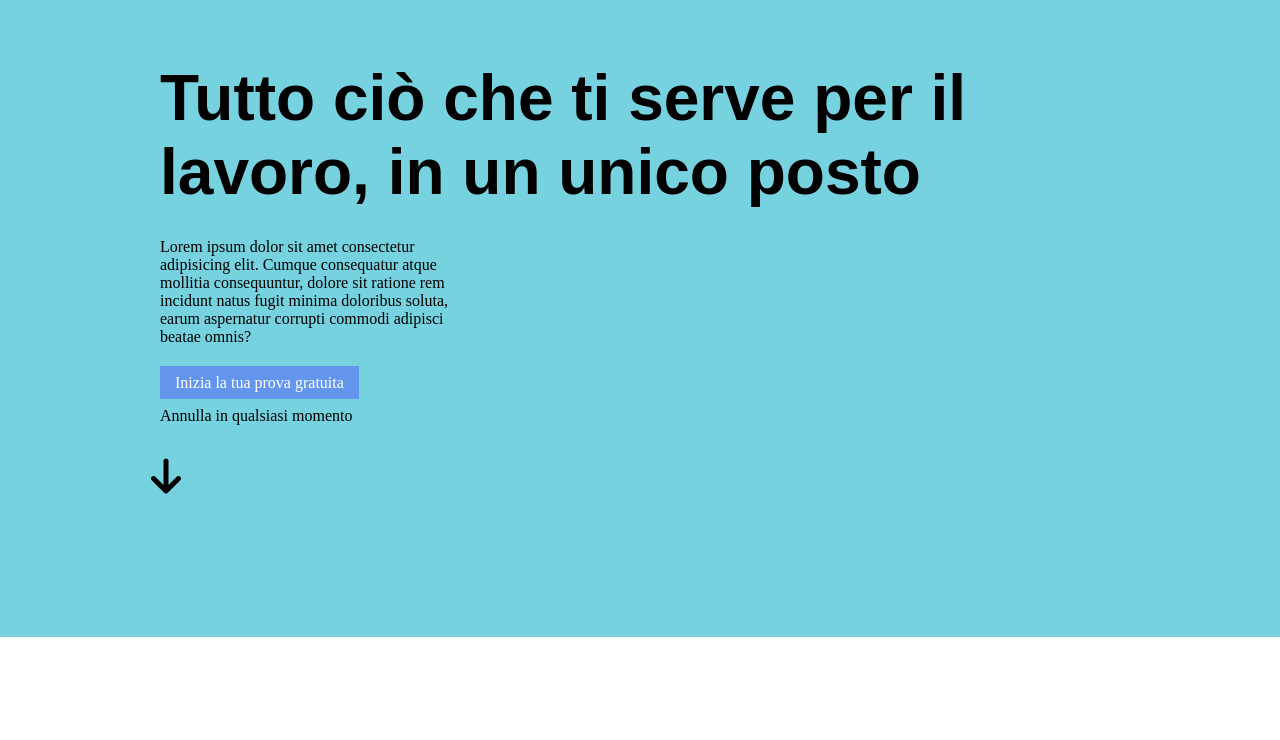
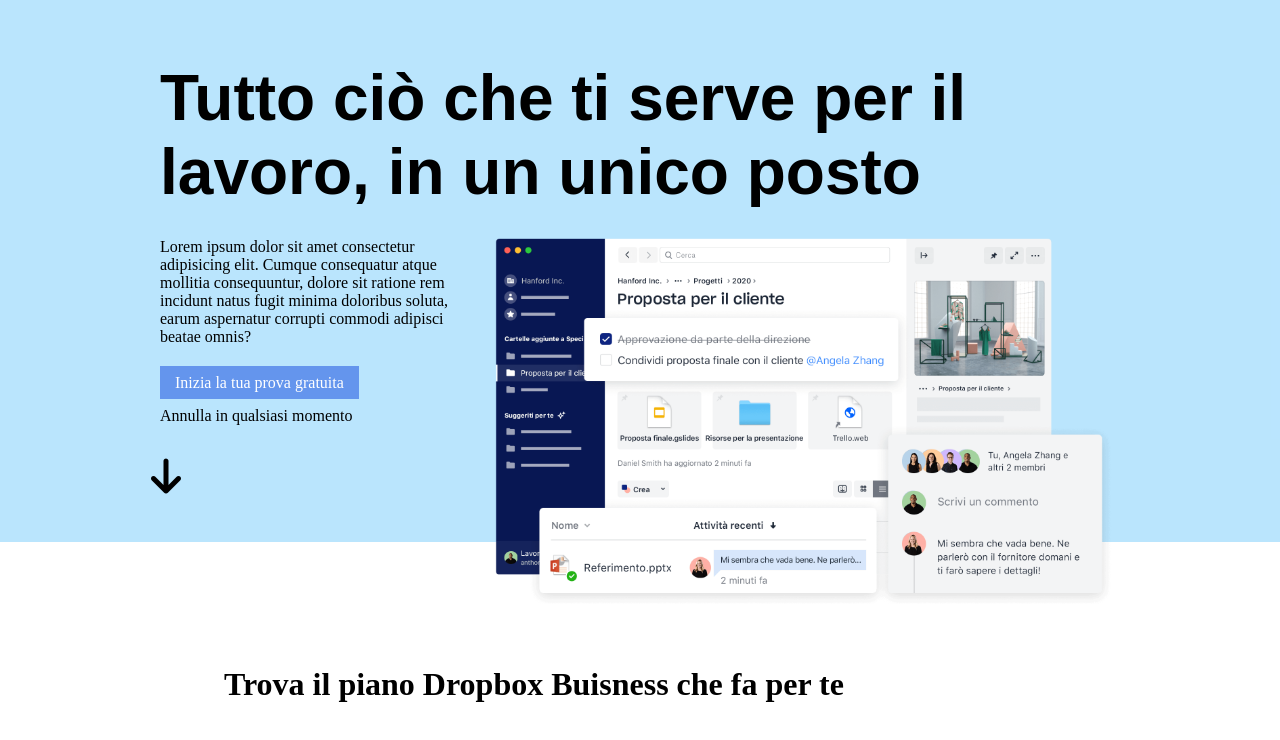
Before and after one commit to ClaraNocilla12/htmlcss-dropbox, a plain HTML site: page index.html in a window 1280 px wide. Shown: the part 70-810 px from the top of the page. Drawn offline with Linux system fonts and the light colour scheme.

Commit message:
img jumbo done

```diff
--- a/asset/css/style.css
+++ b/asset/css/style.css
@@ -4,7 +4,7 @@
     box-sizing:border-box;
 }
 
-.clearfix::before{
+.clearfix::after{
     content:"";
     display:table;
     clear: both;
@@ -50,15 +50,18 @@ header nav ul li a{
 
 /*MAIN SECTION*/
 
+/*FIRST SECTION*/
+
 .first-container{
 
-   height: 80vh;
-    background-color: rgb(118, 210, 223);
+
+    background-color: rgba(155, 217, 253, 0.685);
 }
 .upper-box{
     width: 75%;
     margin:auto;
     padding-top:5%;
+
 }
 
 h1{
@@ -72,6 +75,7 @@ h1{
 
 .pres-box{
     width:30%;
+    display: inline-block;
 
 }
 
@@ -81,5 +85,30 @@ h1{
 
 .fa-solid{
     transform: scale(2.5);
-    margin: 15% 0 0 0;
+    margin: 15% 0 20% 0;
 }
+
+.img-box{
+   background-image: url(../img/jumbo.png);
+   height:400px;
+   width:650px;
+   background-size: contain;
+   background-repeat: no-repeat;
+   float:right;
+}
+
+/*SECOND SECTION*/
+
+
+.second-container{
+    width: 65%;
+    margin:auto;
+    height: 50vh;
+
+}
+
+h2{
+    margin-top:15%;
+
+    font-size: 2rem;
+}
--- a/index.html
+++ b/index.html
@@ -56,7 +56,7 @@
 
     </header>
 
-    <main class="clearfix">
+    <main>
         <section class="first-container">
             <div class="upper-box">
                 <h1>Tutto ciò che ti serve per il lavoro,
@@ -73,7 +73,16 @@
                     <i class="fa-solid fa-arrow-down"></i>
 
                  </div>
+
+                    <div class="img-box ">
+                    <!-- <img src="./asset/img/jumbo.png" alt=""> -->
+                    </div>
+
             </div>
+        </section>
+
+        <section class="second-container">
+            <h2>Trova il piano Dropbox Buisness che fa per te</h2>
         </section>
 
     </main>
```
